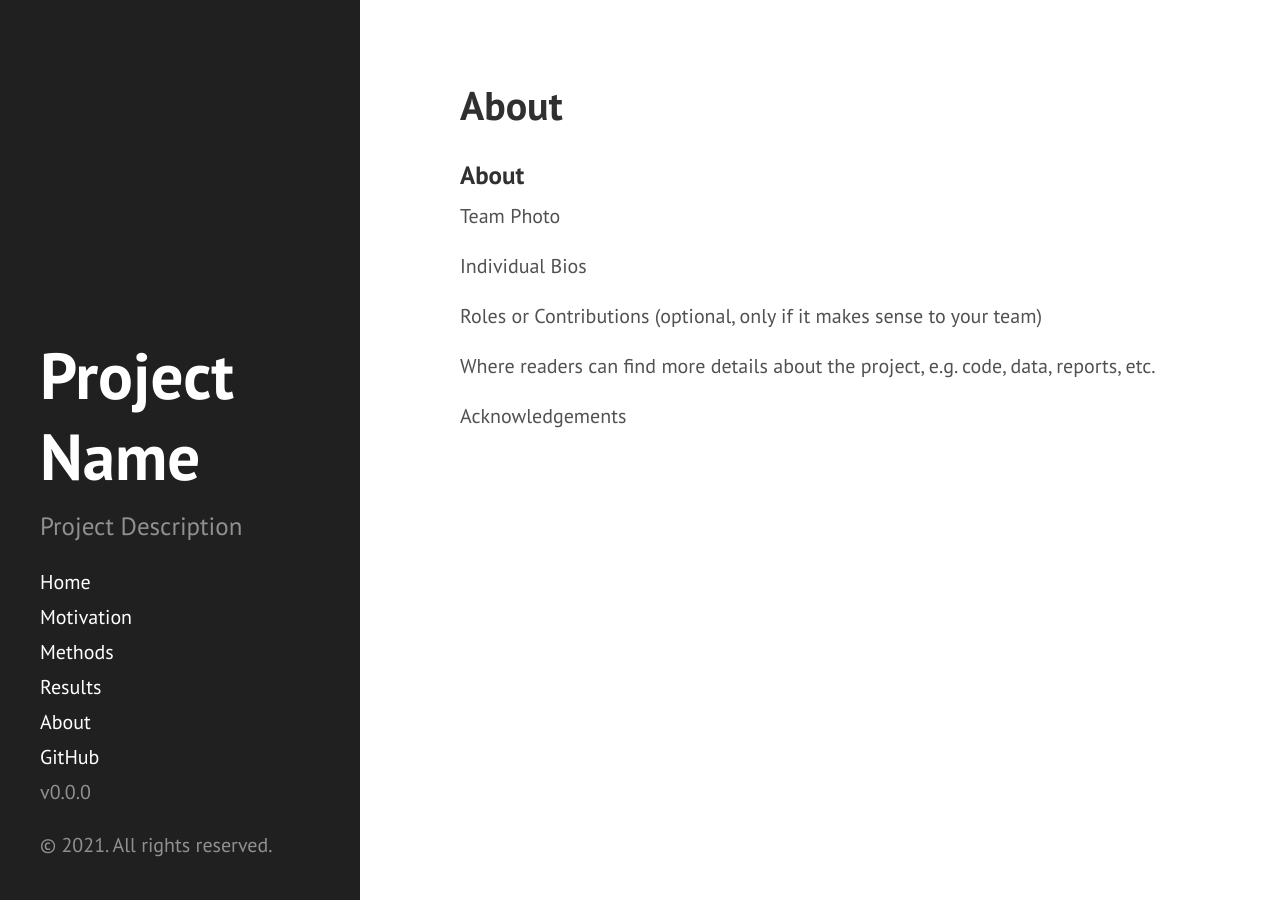
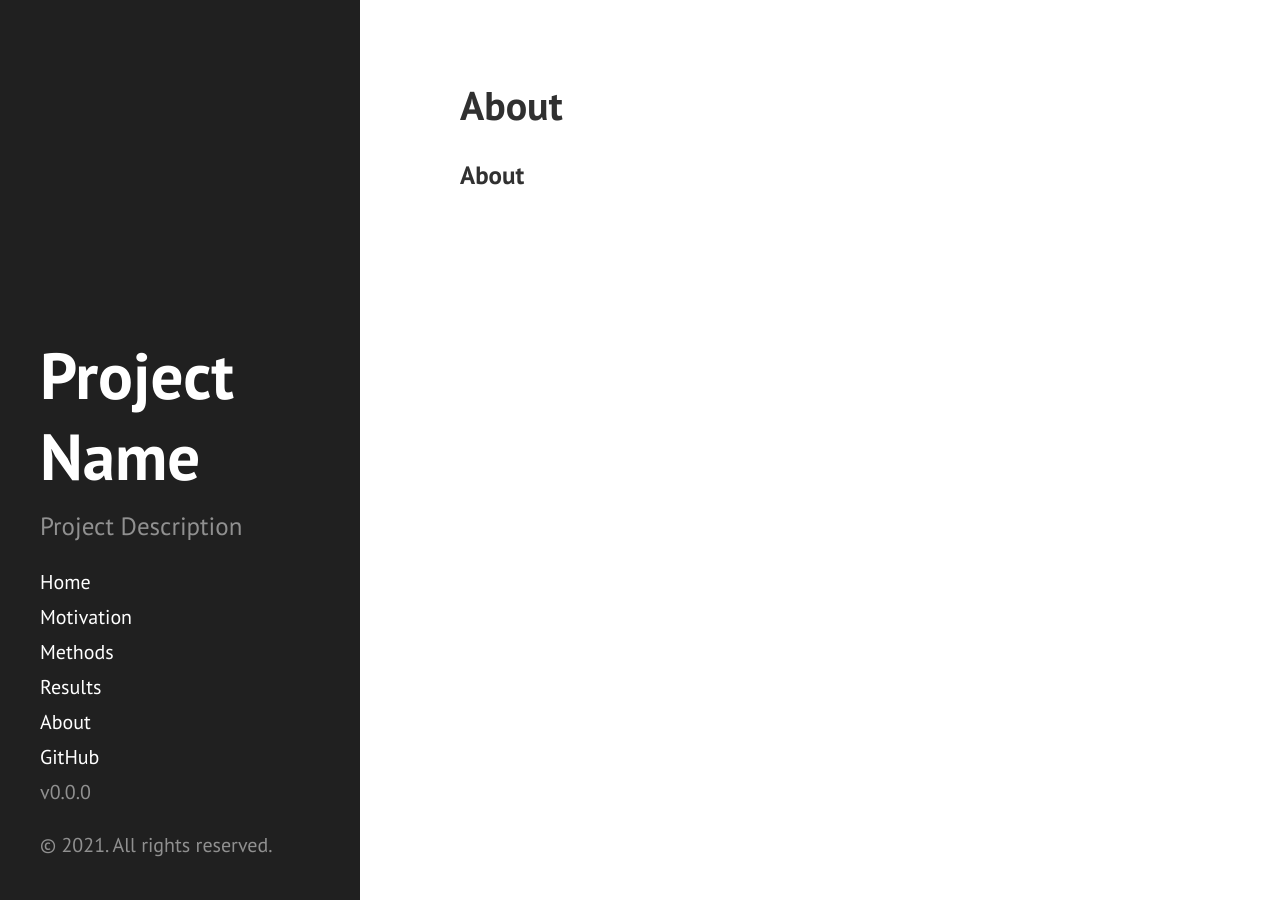
Before and after one commit to valentina-s/project-website-template, a Jekyll site: the page built from about.md, in a window 1280 px wide. Built offline with Jekyll 4.4.1, drawn with Linux system fonts in a browser that asks for light colours.

Commit message:
Update about.md

```diff
--- a/about.md
+++ b/about.md
@@ -4,13 +4,3 @@ title: About
 ---
 
 ### About
-
-Team Photo
-
-Individual Bios
-
-Roles or Contributions (optional, only if it makes sense to your team)
-
-Where readers can find more details about the project, e.g. code, data, reports, etc.
-
-Acknowledgements
```
